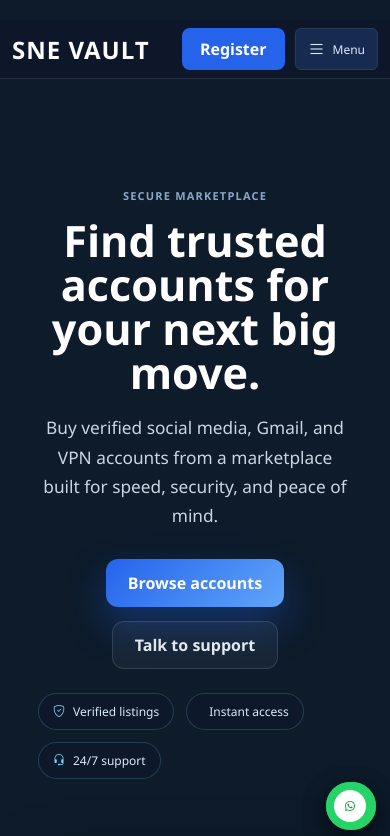
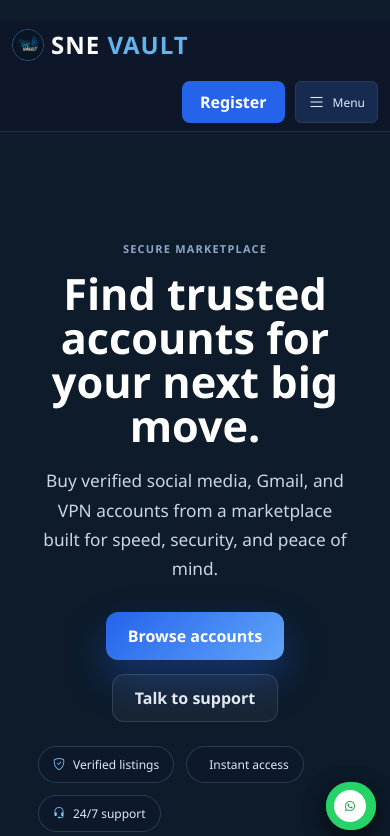
Before and after one commit to snazzye61/snehub, a plain HTML site: page index.html in a window 390 px wide. Shown: the top 836 px of the page. Drawn offline with nearby package versions, Linux system fonts and the light colour scheme.

Commit message:
have enabled in the logo and edited site name ass wel

```diff
--- a/index.html
+++ b/index.html
@@ -12,7 +12,7 @@
 <body>
 
 <header class="public-header">
-    <div class="logo">SNE VAULT</div>
+    <a class="logo" href="index.html"><img src="logo.jpg" alt="SNE VAULT logo"><span>SNE <b>VAULT</b></span></a>
     <div class="header-actions">
         <a href="register.html" class="btn-register">Register</a>
         <button class="mobile-menu-toggle public-menu-toggle" type="button" data-menu="public-nav" aria-expanded="false" aria-controls="public-nav"><i class="bi bi-list" aria-hidden="true"></i><i class="bi bi-x-lg" aria-hidden="true"></i><span>Menu</span></button>
--- a/responsiveness.css
+++ b/responsiveness.css
@@ -60,6 +60,8 @@ button, .browse-button, .fund-button, .deposit-btn, .buy-account-button, .downlo
   .public-header, .legal-header, .catalog-header { width: 100vw; margin: 0; margin-left: calc(50% - 50vw); margin-right: calc(50% - 50vw); padding: 8px 12px; }
   .public-header { position: sticky; top: 0; left: 0; right: 0; display: flex; align-items: center; justify-content: space-between; border-top: 0; border-radius: 0; }
   .public-header .logo { margin-right: 0; }
+  .logo { gap: 7px; font-size: 20px; }
+  .logo img, .dashboard-brand img { width: 32px; height: 32px; }
   .public-header .mobile-menu-toggle { margin-left: auto; }
   .public-header .btn-register { display: inline-flex; min-width: 92px; margin-left: 0; }
   .public-header nav { display: none; }
--- a/style.css
+++ b/style.css
@@ -31,6 +31,26 @@ header{
     font-weight:bold;
     margin-right:auto;
 }
+
+.logo {
+    display: inline-flex;
+    align-items: center;
+    gap: 10px;
+    color: #fff;
+    text-decoration: none;
+    white-space: nowrap;
+}
+
+.logo img {
+    width: 38px;
+    height: 38px;
+    border: 1px solid rgba(96, 165, 250, .42);
+    border-radius: 50%;
+    object-fit: cover;
+}
+
+.logo span { color: #fff; }
+.logo b, .dashboard-brand b { color: #63b3ed; }
 
 nav a{
     color:white;
@@ -922,8 +942,10 @@ body {
 .dashboard-page .dashboard-topbar { position: static; width: auto; margin: 0 0 32px; padding: 0; background: transparent; }
 .dashboard-shell { height: 100vh; min-height: 0; display: grid; grid-template-columns: 220px minmax(0, 1fr) 290px; overflow: hidden; background: #0f172a; }
 .dashboard-sidebar { min-height: 0; overflow-y: auto; display: flex; flex-direction: column; padding: 28px 18px; background: #111827; color: #dce7f8; }
-.dashboard-brand { color: #fff; font-size: 21px; font-weight: 800; letter-spacing: 1px; text-decoration: none; padding: 0 12px 42px; }
-.dashboard-brand span { color: #63b3ed; }
+.dashboard-brand { display: inline-flex; align-items: center; gap: 10px; color: #fff; font-size: 21px; font-weight: 800; letter-spacing: 1px; text-decoration: none; padding: 0 12px 42px; }
+.dashboard-brand img { width: 38px; height: 38px; border: 1px solid rgba(96, 165, 250, .42); border-radius: 50%; object-fit: cover; }
+.dashboard-brand > span { color: #fff; }
+.dashboard-brand b { color: #63b3ed; }
 .sidebar-label, .eyebrow { color: #8da6c7; font-size: 11px; letter-spacing: 1.2px; text-transform: uppercase; }
 .sidebar-label { padding: 0 12px 12px; }
 .dashboard-nav { display: grid; gap: 6px; }
```
Also changed, not shown: about.html (+1 -1 lines), category.html (+1 -1 lines), contact.html (+1 -1 lines), dashboard.html (+1 -1 lines), download.html (+1 -1 lines), faq.html (+1 -1 lines), login.html (+1 -1 lines), orders.html (+1 -1 lines), privacy-policy.html (+1 -1 lines), purchase.html (+1 -1 lines), register.html (+1 -1 lines), wallet.html (+1 -1 lines).
